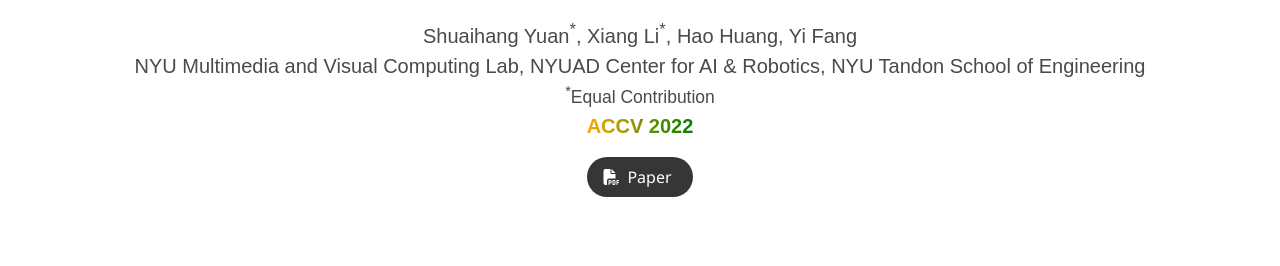
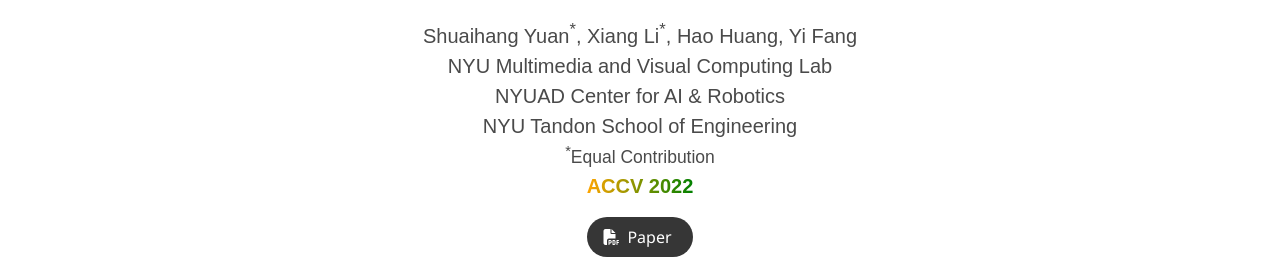
Before and after one commit to haoyu6427/project_pages, a plain HTML site: page accv22_meta/index.html in a window 1280 px wide. Shown: the part 163-429 px from the top of the page. Drawn offline with nearby package versions, Linux system fonts and the light colour scheme; a web font is replaced by a local one.

Commit message:
Update index.html

```diff
--- a/accv22_meta/index.html
+++ b/accv22_meta/index.html
@@ -37,7 +37,8 @@
 
         <div class="is-size-5 publication-authors">
           <span class="author-block">Shuaihang Yuan<sup>*</sup>, Xiang Li<sup>*</sup>, Hao Huang, Yi Fang</span><br>
-          <span class="author-block">NYU Multimedia and Visual Computing Lab, NYUAD Center for AI & Robotics, NYU Tandon School of Engineering</span><br>
+          <span class="author-block">NYU Multimedia and Visual Computing Lab<br>
+            NYUAD Center for AI & Robotics<br>NYU Tandon School of Engineering</span><br>
           <small><sup>*</sup>Equal Contribution</small><br>
           <span class="author-block" style="background: linear-gradient(to right, orange, green); -webkit-background-clip: text; -webkit-text-fill-color: transparent;"><b>ACCV 2022</b></span>
         </div>
```
